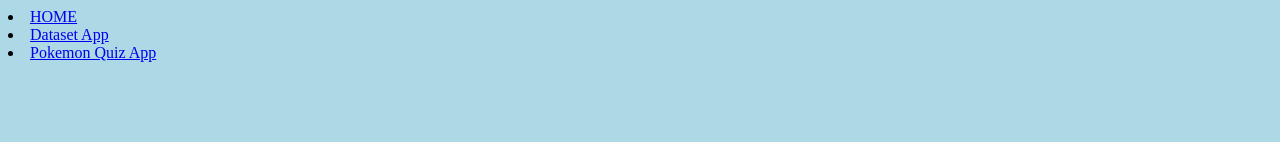
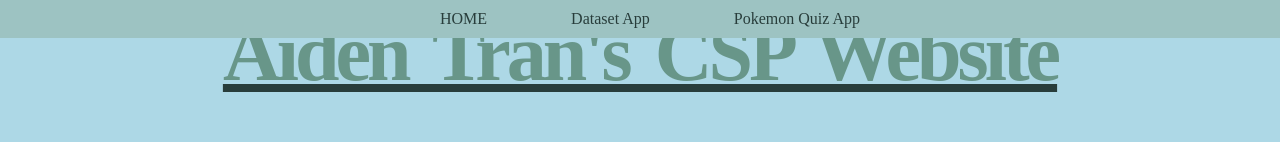
Before and after one commit to WVCS/website-AidenT46, a plain HTML site: page index.html in a window 1280 px wide. Shown: the top 142 px of the page. Drawn offline with Linux system fonts and the light colour scheme.

Commit message:
Update style.css

```diff
--- a/style.css
+++ b/style.css
@@ -1,3 +1,27 @@
 body {
+  background-color: lightblue;
+nav{
+  list-style-type: none;
+  background-color: #9DC3C2;
+  position: fixed;
+  width: 100vw;
+  top: 0;
+  left: 0;
+  padding:10px;
+  color: #283D3B;
+  text-align: center;
+}
 
+li{
+  display: inline;
+  padding: 40px;
 }
+li:hover {
+  background-color: #1B998B;
+}
+
+a{
+  text-decoration:none;
+  color: #283D3B;
+}
+}
```
